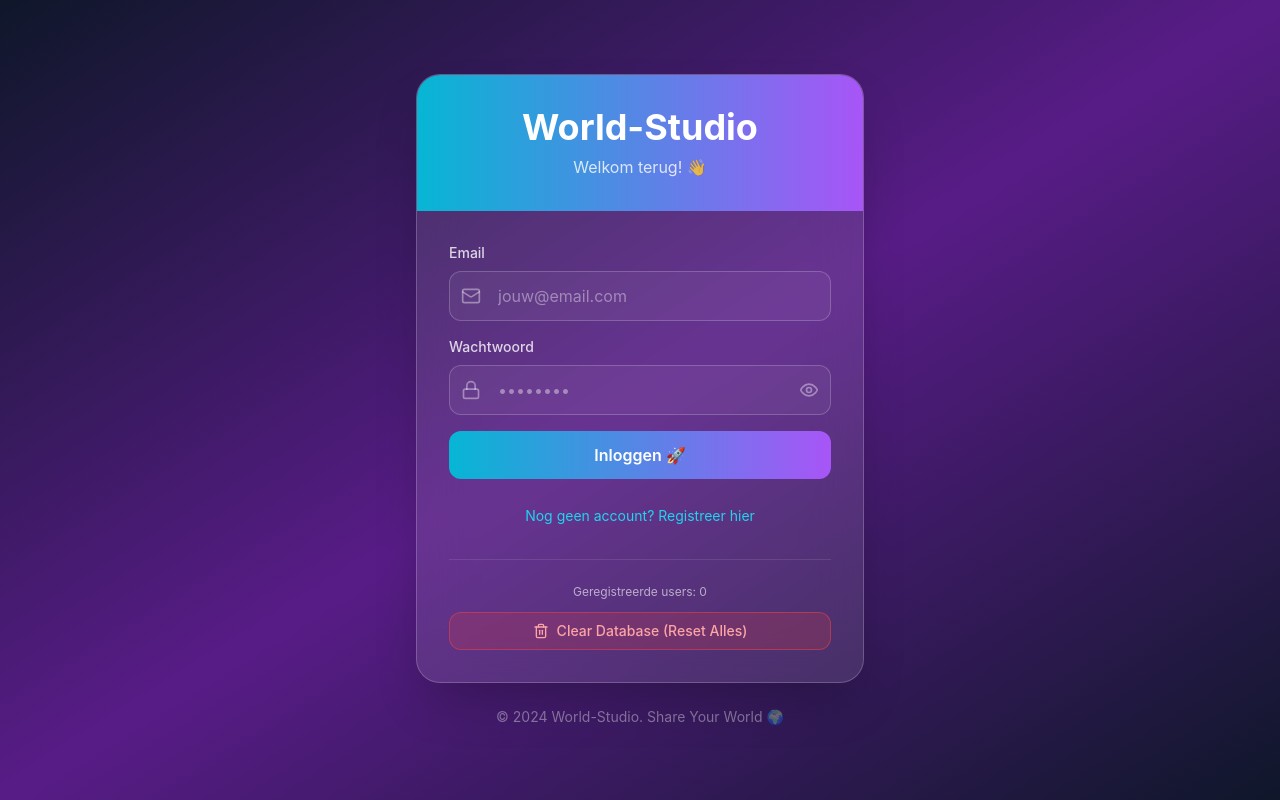
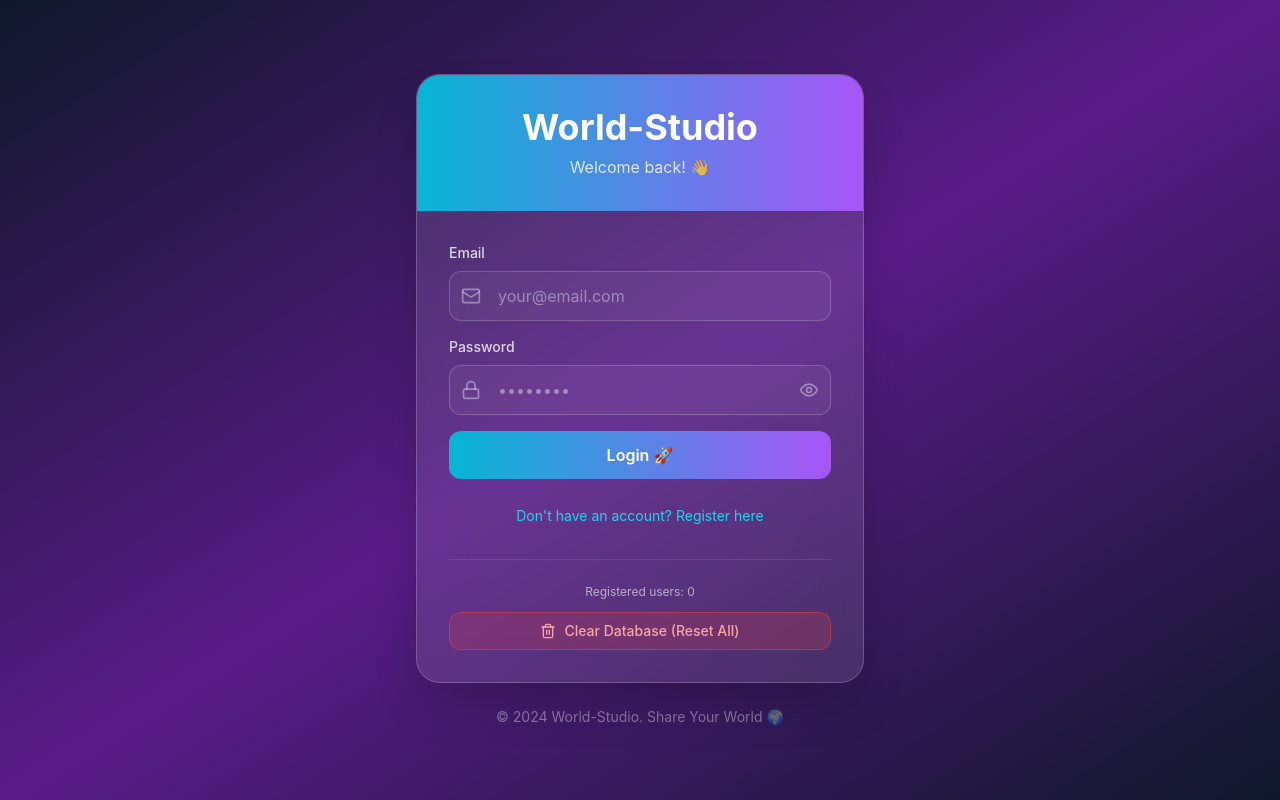
Before and after one commit to skyramenzies-sys/world-studio, a React (Create React App) app: page / in a window 1280 px wide. Built offline with nearby package versions, Linux system fonts and the light colour scheme.

Commit message:
Fixed LoginPage to properly call backend API

```diff
--- a/src/components/LoginPage.jsx
+++ b/src/components/LoginPage.jsx
@@ -1,7 +1,7 @@
 import React, { useState } from 'react';
 import { Mail, Lock, User, Eye, EyeOff, Trash2 } from 'lucide-react';
 
-function LoginPage({ onLogin }) {
+function LoginPage({ onLogin, onRegister }) {
     const [isLogin, setIsLogin] = useState(true);
     const [showPassword, setShowPassword] = useState(false);
     const [formData, setFormData] = useState({
@@ -15,7 +15,7 @@ function LoginPage({ onLogin }) {
     const [success, setSuccess] = useState('');
 
     // LocalStorage key voor users
-    const USERS_KEY = 'world_studio_users';
+    const USERS_KEY = 'ws_users';
 
     // Haal alle users op uit localStorage
     const getUsers = () => {
@@ -23,15 +23,12 @@ function LoginPage({ onLogin }) {
         return users ? JSON.parse(users) : [];
     };
 
-    // Sla users op in localStorage
-    const saveUsers = (users) => {
-        localStorage.setItem(USERS_KEY, JSON.stringify(users));
-    };
-
     // ✅ NIEUWE FUNCTIE: Clear alle users uit de database
     const clearDatabase = () => {
         if (window.confirm('⚠️ Weet je zeker dat je alle gebruikers wilt verwijderen? Dit kan niet ongedaan worden!')) {
             localStorage.removeItem(USERS_KEY);
+            localStorage.removeItem('ws_currentUser');
+            localStorage.removeItem('ws_posts');
             setError('');
             setSuccess('✅ Database cleared! You can now register again.');
             setFormData({
@@ -45,13 +42,6 @@ function LoginPage({ onLogin }) {
         }
     };
 
-    // ✅ NIEUWE FUNCTIE: Verwijder een specifieke user
-    const removeUserByEmail = (email) => {
-        const users = getUsers();
-        const filteredUsers = users.filter(user => user.email !== email);
-        saveUsers(filteredUsers);
-    };
-
     const handleInputChange = (e) => {
         setFormData({
             ...formData,
@@ -60,19 +50,22 @@ function LoginPage({ onLogin }) {
         setError('');
     };
 
-    const handleSubmit = (e) => {
+    const handleSubmit = async (e) => {
         e.preventDefault();
         setError('');
         setSuccess('');
 
         if (isLogin) {
             // ✅ LOGIN using App.jsx callback
-            const result = onLogin({ type: 'login', email: formData.email, password: formData.password });
-
+            try {
+                const result = await onLogin(formData.email, formData.password);
                 if (result) {
                     setSuccess('✅ Login successful!');
                 } else {
                     setError('❌ Invalid email or password');
+                }
+            } catch (err) {
+                setError('❌ Login failed: ' + err.message);
             }
         } else {
             // ✅ REGISTER with validation
@@ -99,19 +92,15 @@ function LoginPage({ onLogin }) {
             }
 
             // ✅ REGISTER using App.jsx callback
-            const result = onLogin({
-                type: 'register',
-                username: formData.username,
-                email: formData.email,
-                password: formData.password,
-                age: age
-            });
-
-            if (result.success) {
+            try {
+                const result = await onRegister(formData.email, formData.username, formData.password);
+                if (result) {
                     setSuccess('✅ Account created! You are now logged in!');
-                // User is automatically logged in by App.jsx
                 } else {
-                setError(`❌ ${result.error}`);
+                    setError('❌ Registration failed');
+                }
+            } catch (err) {
+                setError('❌ Registration failed: ' + err.message);
             }
         }
     };
@@ -130,7 +119,7 @@ function LoginPage({ onLogin }) {
                     <div className="bg-gradient-to-r from-cyan-500 to-purple-500 p-8 text-center">
                         <h1 className="text-4xl font-bold text-white mb-2">World-Studio</h1>
                         <p className="text-white/80">
-                            {isLogin ? 'Welkom terug! 👋' : 'Maak je account aan 🚀'}
+                            {isLogin ? 'Welcome back! 👋' : 'Create your account 🚀'}
                         </p>
                     </div>
 
@@ -162,7 +151,7 @@ function LoginPage({ onLogin }) {
                                             value={formData.username}
                                             onChange={handleInputChange}
                                             className="w-full pl-12 pr-4 py-3 bg-white/5 border border-white/20 rounded-xl text-white placeholder-white/40 focus:outline-none focus:ring-2 focus:ring-cyan-500/50 focus:border-transparent transition-all"
-                                            placeholder="Jouw username"
+                                            placeholder="Your username"
                                             required={!isLogin}
                                         />
                                     </div>
@@ -205,7 +194,7 @@ function LoginPage({ onLogin }) {
                                         value={formData.email}
                                         onChange={handleInputChange}
                                         className="w-full pl-12 pr-4 py-3 bg-white/5 border border-white/20 rounded-xl text-white placeholder-white/40 focus:outline-none focus:ring-2 focus:ring-cyan-500/50 focus:border-transparent transition-all"
-                                        placeholder="jouw@email.com"
+                                        placeholder="your@email.com"
                                         required
                                     />
                                 </div>
@@ -213,7 +202,7 @@ function LoginPage({ onLogin }) {
 
                             <div>
                                 <label className="block text-sm font-medium text-white/80 mb-2">
-                                    Wachtwoord
+                                    Password
                                 </label>
                                 <div className="relative">
                                     <Lock className="absolute left-3 top-1/2 transform -translate-y-1/2 w-5 h-5 text-white/40" />
@@ -239,7 +228,7 @@ function LoginPage({ onLogin }) {
                             {!isLogin && (
                                 <div>
                                     <label className="block text-sm font-medium text-white/80 mb-2">
-                                        Bevestig Wachtwoord
+                                        Confirm Password
                                     </label>
                                     <div className="relative">
                                         <Lock className="absolute left-3 top-1/2 transform -translate-y-1/2 w-5 h-5 text-white/40" />
@@ -260,7 +249,7 @@ function LoginPage({ onLogin }) {
                                 type="submit"
                                 className="w-full py-3 bg-gradient-to-r from-cyan-500 to-purple-500 text-white rounded-xl font-semibold hover:shadow-lg hover:shadow-cyan-500/50 transition-all transform hover:scale-[1.02] active:scale-[0.98]"
                             >
-                                {isLogin ? 'Inloggen 🚀' : 'Account Aanmaken 🎉'}
+                                {isLogin ? 'Login 🚀' : 'Create Account 🎉'}
                             </button>
                         </form>
 
@@ -274,21 +263,22 @@ function LoginPage({ onLogin }) {
                                         username: '',
                                         email: '',
                                         password: '',
-                                        confirmPassword: ''
+                                        confirmPassword: '',
+                                        age: ''
                                     });
                                 }}
                                 className="text-cyan-400 hover:text-cyan-300 text-sm transition-colors"
                             >
                                 {isLogin
-                                    ? "Nog geen account? Registreer hier"
-                                    : "Heb je al een account? Login hier"}
+                                    ? "Don't have an account? Register here"
+                                    : "Already have an account? Login here"}
                             </button>
                         </div>
 
-                        {/* ✅ NIEUWE SECTIE: Database Management */}
+                        {/* Database Management */}
                         <div className="mt-8 pt-6 border-t border-white/10">
                             <p className="text-white/60 text-xs text-center mb-3">
-                                Geregistreerde users: {currentUsers.length}
+                                Registered users: {currentUsers.length}
                             </p>
                             <button
                                 type="button"
@@ -296,31 +286,9 @@ function LoginPage({ onLogin }) {
                                 className="w-full py-2 bg-red-500/20 border border-red-500/50 text-red-300 rounded-xl text-sm font-medium hover:bg-red-500/30 transition-all flex items-center justify-center gap-2"
                             >
                                 <Trash2 className="w-4 h-4" />
-                                Clear Database (Reset Alles)
+                                Clear Database (Reset All)
                             </button>
                         </div>
-
-                        {/* Debug info */}
-                        {currentUsers.length > 0 && (
-                            <div className="mt-4 p-3 bg-white/5 rounded-xl">
-                                <p className="text-white/60 text-xs mb-2">Geregistreerde emails:</p>
-                                {currentUsers.map((user, index) => (
-                                    <div key={index} className="flex items-center justify-between text-xs text-white/40 mb-1">
-                                        <span>{user.email}</span>
-                                        <button
-                                            onClick={() => {
-                                                removeUserByEmail(user.email);
-                                                setSuccess(`✅ ${user.email} verwijderd`);
-                                                setTimeout(() => setSuccess(''), 2000);
-                                            }}
-                                            className="text-red-400 hover:text-red-300 text-xs"
-                                        >
-                                            Verwijder
-                                        </button>
-                                    </div>
-                                ))}
-                            </div>
-                        )}
                     </div>
                 </div>
 
```
Lines whose indentation alone changed are shown as unchanged.
